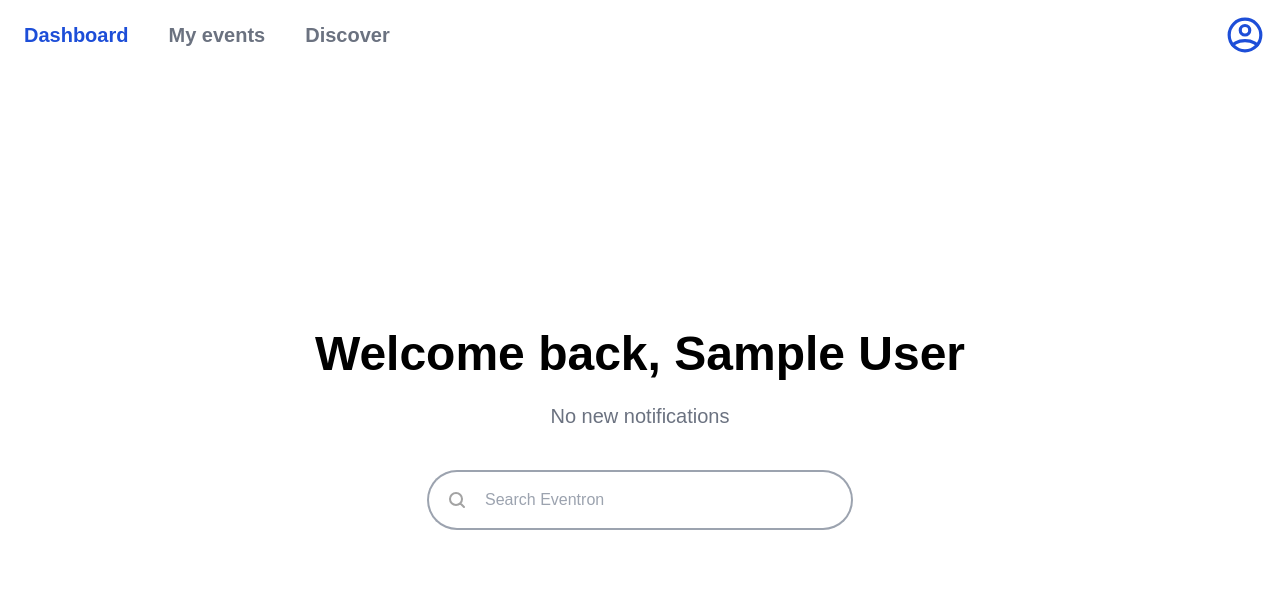
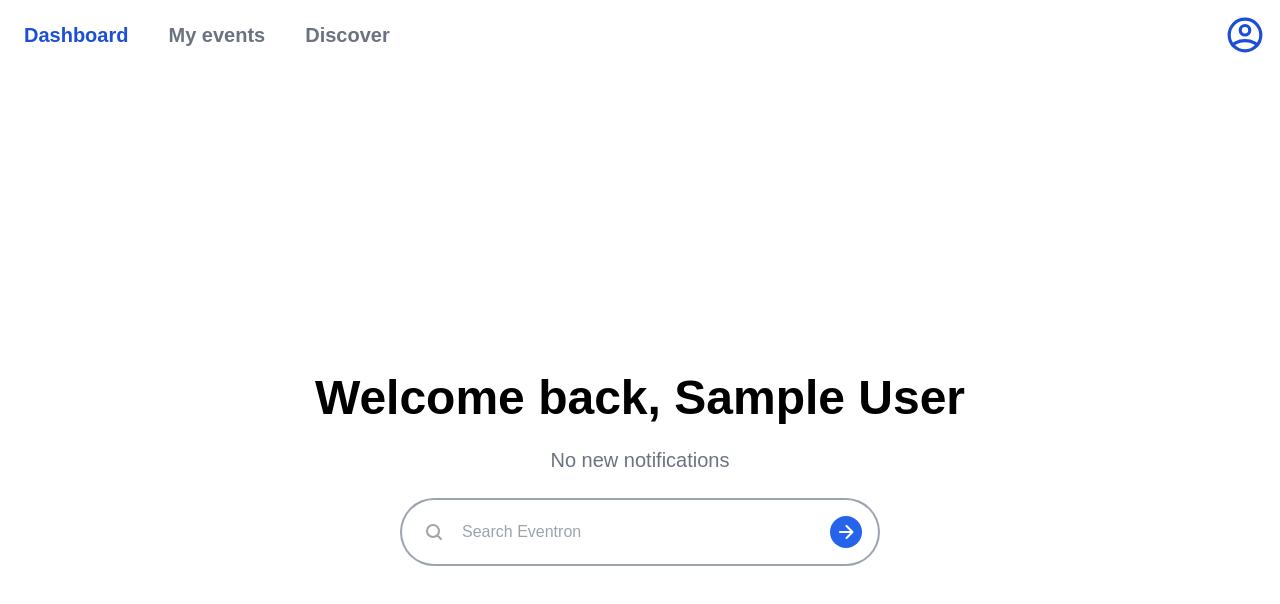
Before and after one commit to william-herring/eventron, a Next.js app: page /dashboard in a window 1280 px wide. Shown: the top 604 px of the page. Built offline with nearby package versions, Linux system fonts and the light colour scheme; no server answers; sample sign-in values are in the browser's storage.

Commit message:
updated user page

```diff
--- /dev/null
+++ b/components/SearchBar.tsx
@@ -0,0 +1,24 @@
+import Link from "next/link"
+
+const SearchBar: React.FC = () => {
+    return (
+        <div className='flex'>
+            <div className='border-gray-400 border-2 border-r-0 rounded-l-full p-5 pr-0'>
+                <svg width="24px" height="24px" stroke-width="2" viewBox="0 0 24 24" fill="none" xmlns="http://www.w3.org/2000/svg" color="#a3a3a3"><path d="M15.5 15.5L19 19M5 11a6 6 0 1012 0 6 6 0 00-12 0z" stroke="#a3a3a3" stroke-width="2.04" stroke-linecap="round" stroke-linejoin="round"></path></svg>
+            </div>
+            <input type='text' placeholder='Search Eventron' className='w-96 border-gray-400 border-2 border-x-0 p-4 focus:outline-none'>
+            </input>
+            <div className='border-gray-400 border-2 border-l-0 rounded-r-full p-4 pl-0'>
+                <Link href='/search?q='>
+                    <a>
+                        <div className="bg-blue-600 rounded-full p-1 hover:bg-blue-700">
+                            <svg width="24px" height="24px" stroke-width="2.04" viewBox="0 0 24 24" fill="none" xmlns="http://www.w3.org/2000/svg" color="#000000"><path d="M6 12h12.5m0 0l-6-6m6 6l-6 6" stroke="#fff" stroke-width="2.04" stroke-linecap="round" stroke-linejoin="round"></path></svg>
+                        </div>
+                    </a>
+                </Link>
+            </div>
+        </div>
+    )
+}
+
+export default SearchBar
--- a/pages/dashboard.tsx
+++ b/pages/dashboard.tsx
@@ -2,8 +2,10 @@ import { NextPage } from "next"
 import { signOut, useSession } from "next-auth/react"
 import Head from "next/head"
 import Image from "next/image"
+import Link from "next/link"
 import { useRouter } from "next/router"
 import NavigationBar from "../components/NavigationBar"
+import SearchBar from "../components/SearchBar"
 
 const Dashboard: NextPage = () => {
     const { data: session, status } = useSession()
@@ -32,13 +34,7 @@ const Dashboard: NextPage = () => {
             <div className='flex flex-col items-center h-screen w-screen fixed justify-center text-center'>
                 <h1 className='font-semibold text-5xl'>Welcome back, {session.user?.name}</h1>
                 <p className='text-gray-500 text-xl w-96 my-6'>No new notifications</p>
-                <div className='flex mt-4 mb-20'>
-                    <div className='border-gray-400 border-2 border-r-0 rounded-l-full p-4 pr-0'>
-                        <svg width="24px" height="24px" stroke-width="2" viewBox="0 0 24 24" fill="none" xmlns="http://www.w3.org/2000/svg" color="#a3a3a3"><path d="M15.5 15.5L19 19M5 11a6 6 0 1012 0 6 6 0 00-12 0z" stroke="#a3a3a3" stroke-width="2.04" stroke-linecap="round" stroke-linejoin="round"></path></svg>
-                    </div>
-                    <input type='text' placeholder='Search Eventron' className='rounded-r-full w-96 border-gray-400 border-2 border-l-0 p-4 focus:outline-none'>
-                    </input>
-                </div>
+                <SearchBar />
             </div>
         </div>
     )
--- a/pages/user/[name].tsx
+++ b/pages/user/[name].tsx
@@ -4,6 +4,8 @@ import { useState } from "react"
 import Head from "next/head"
 import prisma from "../../lib/prisma"
 import { User } from "@prisma/client"
+import NavigationBar from "../../components/NavigationBar"
+import Image from "next/image"
 
 export const getServerSideProps: GetServerSideProps = async ({ params }) => {
     const user = await prisma.user.findUnique({
@@ -28,7 +30,19 @@ const Account: NextPage<{ user: User | null }> = (props) => {
                 <title>{props.user?.username}</title>
             </Head>
 
-            <p className={session?.user?.email == props.user?.email? 'text-green-700' : 'text-black'}>{props.user?.username}</p>
+            <NavigationBar active={5} />
+
+            <div className='m-4 flex flex-col'>
+
+                <div className='w-full bg-gray-200 h-32 rounded-3xl p-12 text-center'>
+                    <div className='absolute'>
+                        <img src='/default_pfp.png' width={120} height={120} className='rounded-full border-8 border-white' />
+                    </div>
+                    <div className='flex absolute left-52 mt-10 rounded-3xl text-2xl text-center font-bold text-gray-500 px-6 pb-4 pt-2 bg-white border-8 border-white'>
+                        {props.user?.username}
+                    </div>
+                </div>
+            </div>
         </div>
     )
 }
```
Also changed, not shown: public/default_pfp.png (added).
